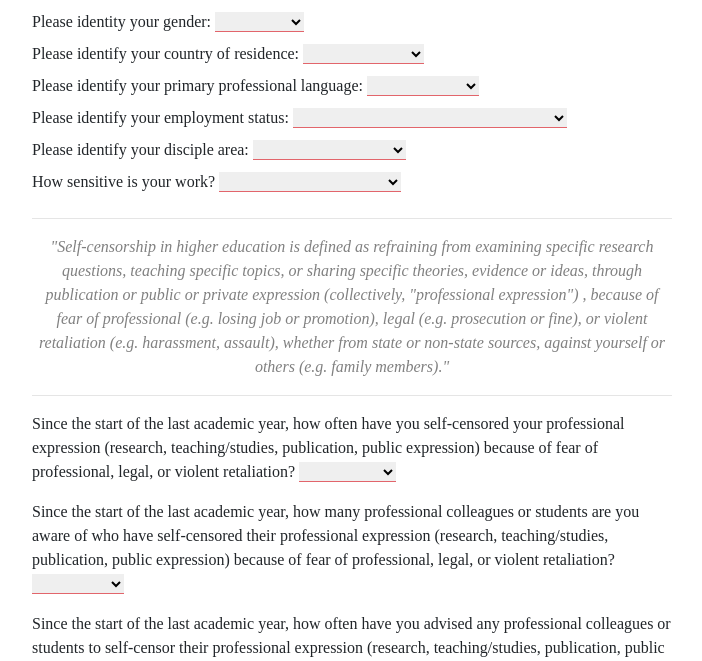
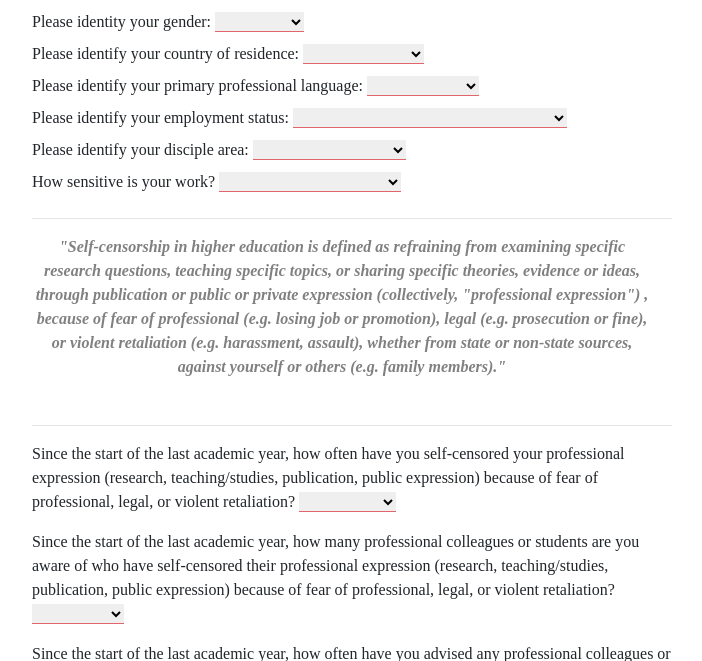
Before and after one commit to jerseycity19/team-13, a Flask app: template app/templates/main.html in a window 1280 px wide. Shown: the part 1358-2019 px from the top of the page, without its empty margins (288-990 px from the left). Run offline with Flask 2, Linux system fonts and the light colour scheme; the template is opened without the code that fills it: most values are stand-ins (such as "Sample title", 1, 10 or a date in 2020); some libraries are stand-ins or nearby versions.

Commit message:
style changes :'^)

```diff
--- a/app/static/style.css
+++ b/app/static/style.css
@@ -50,4 +50,10 @@ option{
     text-align: center;
     font-style: italic;
     color:grey;
+    font-weight: bold;
+    font-size: 16px;
+    padding-top: 0px;
+    padding-bottom: 30px;
+    padding left: 20px;
+    padding-right: 20px;
 }
```
